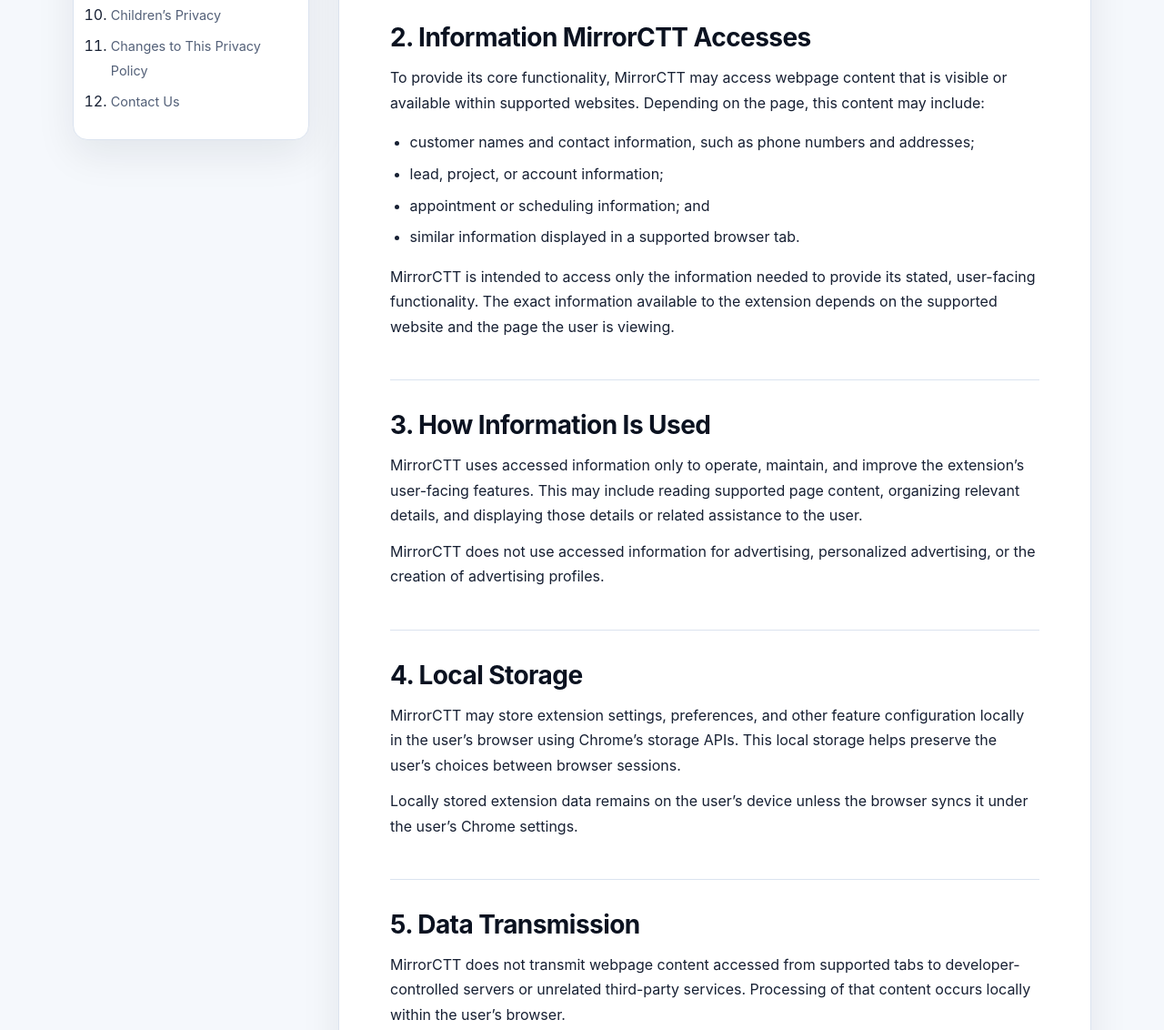
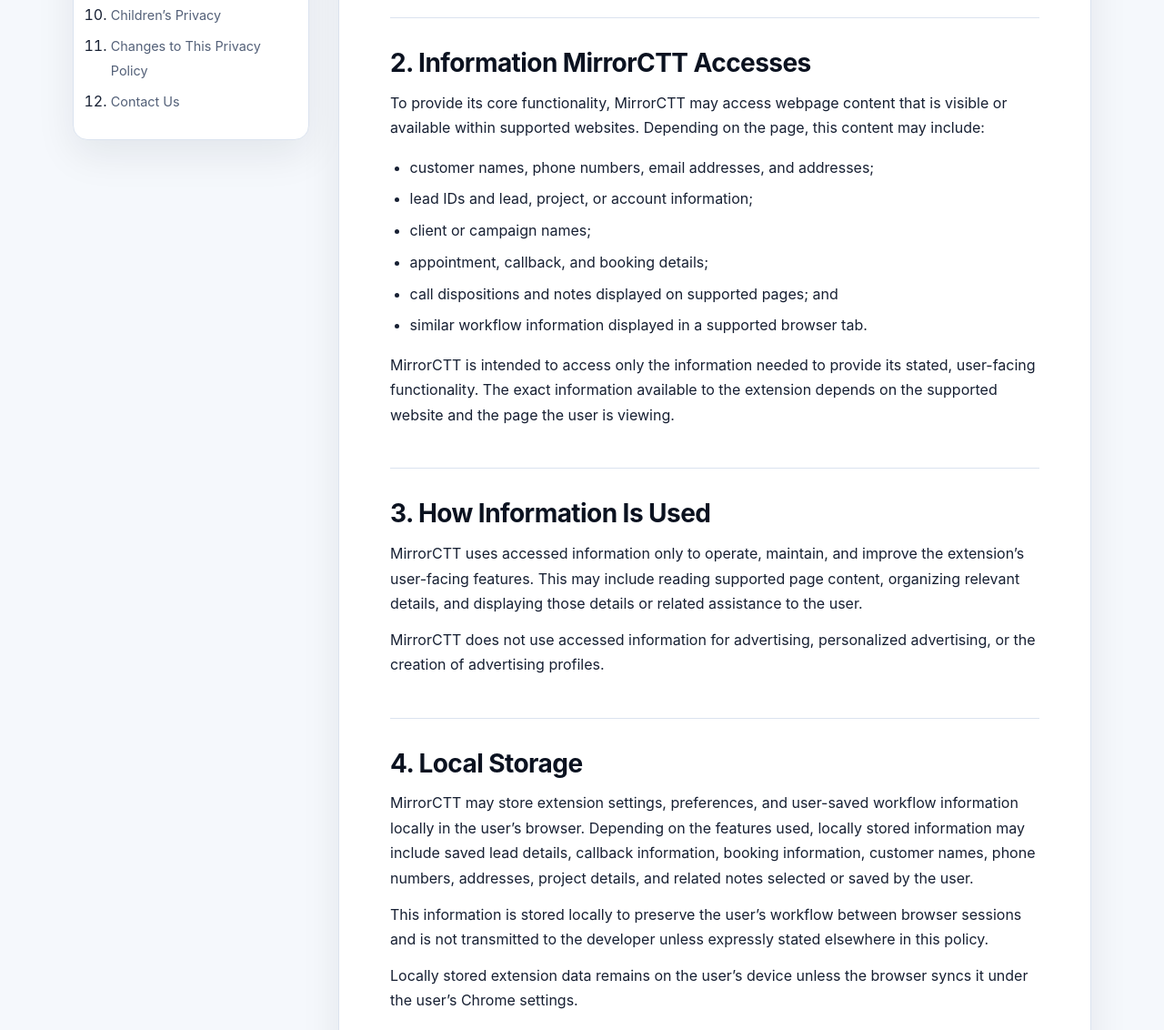
Before and after one commit to Adamjstephens/PrivacyPolicy, a plain HTML site: page mirrorctt-privacy.html in a window 1280 px wide. Shown: the part 823-1955 px from the top of the page at 91% size. Drawn offline with Linux system fonts and the light colour scheme.

Commit message:
Revise privacy policy for clarity and detail
Updated the privacy policy to clarify the purpose and data accessed by the MirrorCTT Chrome extension, including specific details about user data handling and storage.

```diff
--- a/mirrorctt-privacy.html
+++ b/mirrorctt-privacy.html
@@ -357,7 +357,7 @@
 
         <section id="overview">
           <h2>1. Overview</h2>
-          <p>MirrorCTT is a Chrome extension that assists users by reading information displayed in supported browser tabs and presenting helpful, user-facing features based on that information.</p>
+          <p>MirrorCTT is a productivity Chrome extension intended for authorized call-center and lead-booking personnel. It works with supported customer relationship management, dialer, and lead-management webpages to organize information already available to the signed-in user and assist with lead, callback, appointment, and booking workflows.</p>
           <p>This policy applies to the MirrorCTT Chrome extension. It does not apply to websites or services operated by others, including websites on which MirrorCTT may run.</p>
         </section>
 
@@ -365,13 +365,15 @@
           <h2>2. Information MirrorCTT Accesses</h2>
           <p>To provide its core functionality, MirrorCTT may access webpage content that is visible or available within supported websites. Depending on the page, this content may include:</p>
           <ul>
-            <li>customer names and contact information, such as phone numbers and addresses;</li>
-            <li>lead, project, or account information;</li>
-            <li>appointment or scheduling information; and</li>
-            <li>similar information displayed in a supported browser tab.</li>
+            <li>customer names, phone numbers, email addresses, and addresses;</li>
+            <li>lead IDs and lead, project, or account information;</li>
+            <li>client or campaign names;</li>
+            <li>appointment, callback, and booking details;</li>
+            <li>call dispositions and notes displayed on supported pages; and</li>
+            <li>similar workflow information displayed in a supported browser tab.</li>
           </ul>
           <p>MirrorCTT is intended to access only the information needed to provide its stated, user-facing functionality. The exact information available to the extension depends on the supported website and the page the user is viewing.</p>
-          <!-- VERIFY BEFORE PUBLISHING: Confirm that this list covers every category of webpage data and every Chrome permission the current extension version can access. Add any missing category in plain language. -->
+          <!-- VERIFY AGAINST EACH RELEASE: Confirm that MirrorCTT can genuinely access every category listed above, including email addresses, lead IDs, client or campaign names, call dispositions, and notes. Remove any category the current version cannot access, and add any missing category in plain language. -->
         </section>
 
         <section id="information-use">
@@ -383,9 +385,10 @@
 
         <section id="local-storage">
           <h2>4. Local Storage</h2>
-          <p>MirrorCTT may store extension settings, preferences, and other feature configuration locally in the user’s browser using Chrome’s storage APIs. This local storage helps preserve the user’s choices between browser sessions.</p>
+          <p>MirrorCTT may store extension settings, preferences, and user-saved workflow information locally in the user’s browser. Depending on the features used, locally stored information may include saved lead details, callback information, booking information, customer names, phone numbers, addresses, project details, and related notes selected or saved by the user.</p>
+          <p>This information is stored locally to preserve the user’s workflow between browser sessions and is not transmitted to the developer unless expressly stated elsewhere in this policy.</p>
           <p>Locally stored extension data remains on the user’s device unless the browser syncs it under the user’s Chrome settings.</p>
-          <!-- VERIFY BEFORE PUBLISHING: Determine whether chrome.storage.local, chrome.storage.sync, or both are used. If sync storage is used, keep the sentence above. If only local storage is used, remove the sync qualification. Also disclose any cached webpage content if the extension stores it. -->
+          <!-- VERIFY AGAINST EACH RELEASE: Confirm that the current extension stores the workflow categories listed above. Remove any category it does not store. Determine whether chrome.storage.local, chrome.storage.sync, or both are used. If sync storage is used, keep the sync sentence above; if only local storage is used, remove that sentence. Also disclose any other cached webpage content. -->
         </section>
 
         <section id="data-transmission">
@@ -403,8 +406,7 @@
 
         <section id="sharing-sale">
           <h2>6. Data Sharing and Sale</h2>
-          <p>MirrorCTT does not sell user data. MirrorCTT does not share accessed information with unrelated third parties or use it for advertising purposes.</p>
-          <p>Information may be disclosed if required by applicable law or a valid legal process, or when reasonably necessary to protect users, the public, or the developer’s legal rights. Any such disclosure would be limited to what is legally required.</p>
+          <p>MirrorCTT does not sell user data or share information accessed from supported webpages with unrelated third parties. Because locally processed information is not received or controlled by the developer, the developer generally cannot access or disclose that information.</p>
           <!-- VERIFY BEFORE PUBLISHING: Confirm there are no service providers, subprocessors, contractors, affiliates, or external integrations that receive user data. If any do, disclose them and their purpose here and in Data Transmission. -->
         </section>
 
@@ -424,7 +426,7 @@
 
         <section id="limited-use">
           <h2>9. Chrome Web Store Limited Use Disclosure</h2>
-          <p>MirrorCTT’s use and transfer of information received from Google APIs will adhere to the <a href="https://developer.chrome.com/docs/webstore/program-policies/user-data-faq" target="_blank" rel="noopener noreferrer">Chrome Web Store User Data Policy</a>, including the Limited Use requirements.</p>
+          <p>MirrorCTT’s use of information obtained through Chrome extension APIs complies with the <a href="https://developer.chrome.com/docs/webstore/program-policies/user-data-faq" target="_blank" rel="noopener noreferrer">Chrome Web Store User Data Policy</a>, including its Limited Use requirements.</p>
           <p>Information received through Chrome APIs is used only to provide or improve MirrorCTT’s prominent, user-facing features. It is not used for personalized advertising, sold to third parties, or used to determine creditworthiness or for lending purposes.</p>
           <!-- VERIFY BEFORE PUBLISHING: Confirm the extension's current handling of all data received through Chrome APIs satisfies every applicable Limited Use restriction. -->
         </section>
```
